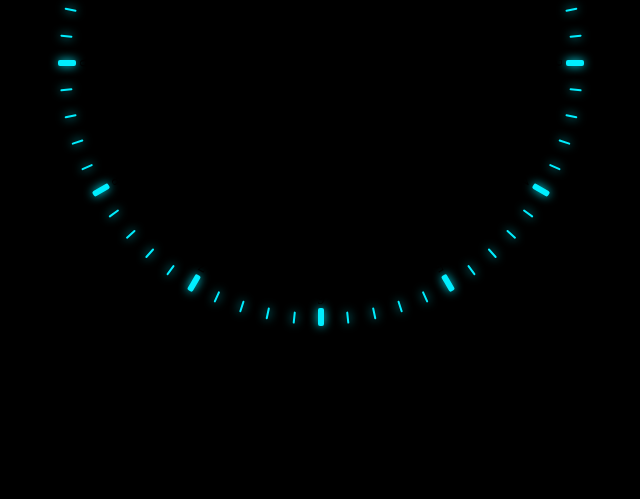
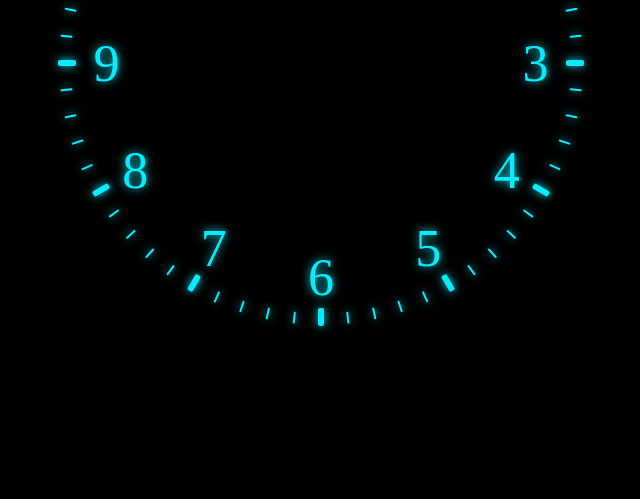
Before and after one commit to Yaguera/Clock, a plain HTML site: page index.html in a window 1280 px wide. Shown: the part 337-836 px from the top of the page, without its empty margins (319-959 px from the left). Before the commit the page ends 800 px from the top, so only its background shows below. Drawn offline with Linux system fonts and the light colour scheme.

Commit message:
addicionado os numeros

```diff
--- a/assets/css/style.css
+++ b/assets/css/style.css
@@ -59,3 +59,10 @@ body {
     height: 18px;
     transform: translateY(1px);
 }
+
+.number-hours span p {
+    color: #0ef;
+    font-size: 52px;
+    text-shadow: 0 0 10px #0ef;
+    transform: rotate(calc(var(--index) * -30deg));
+}
```
